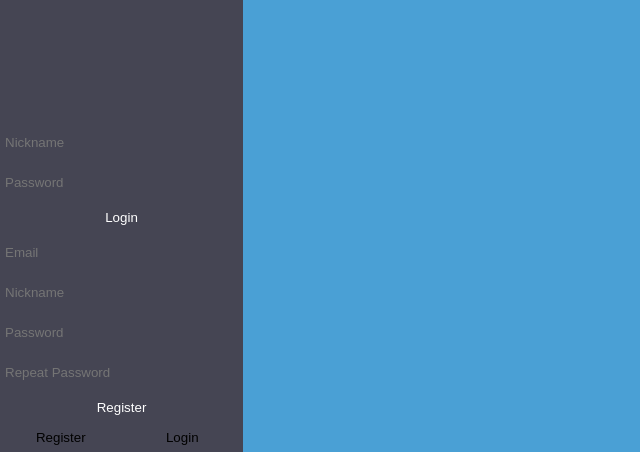
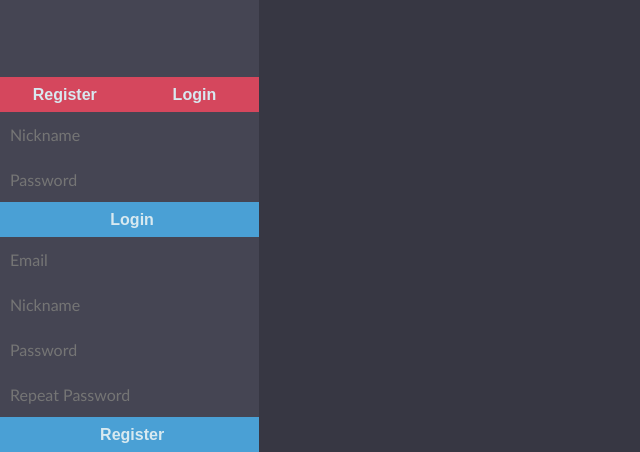
Before and after one commit to xico2001pt/ltw-mancala, a plain HTML site: page index.html in a window 1280 px wide. Shown: the part 348-800 px from the top of the page, without its empty margins (0-640 px from the left). Drawn offline with Linux system fonts and the light colour scheme.

Commit message:
Graphical changes

```diff
--- a/index.html
+++ b/index.html
@@ -31,21 +31,21 @@
             </div>
 
             <div id="navigation-login">
-                <div id="login-area">
-                    <input class="navigation-input" type="text" placeholder="Nickname" maxlength="30" required>
-                    <input class="navigation-input" type="password" placeholder="Password" maxlength="30" required>
-                    <button class="navigation-input" type="submit">Login</button>
-                </div>
-                <div id="register-area">
-                    <input class="navigation-input" type="text" placeholder="Email" maxlength="30" name="email" required>
-                    <input class="navigation-input" type="text" placeholder="Nickname" maxlength="30" required>
-                    <input class="navigation-input" type="password" placeholder="Password" required>
-                    <input class="navigation-input" type="password" placeholder="Repeat Password" maxlength="30" required>
-                    <button class="navigation-input" type="submit">Register</button>
-                </div>
                 <div id="navigation-login-buttons">
                     <button type="button">Register</button>
                     <button type="button">Login</button>
+                </div>
+                <div id="login-area">
+                    <input class="navigation-input-field" type="text" placeholder="Nickname" maxlength="25" required>
+                    <input class="navigation-input-field" type="password" placeholder="Password" maxlength="25" required>
+                    <button class="navigation-input-button" type="submit">Login</button>
+                </div>
+                <div id="register-area">
+                    <input class="navigation-input-field" type="text" placeholder="Email" maxlength="25" name="email" required>
+                    <input class="navigation-input-field" type="text" placeholder="Nickname" maxlength="25" required>
+                    <input class="navigation-input-field" type="password" placeholder="Password" maxlength="25" required>
+                    <input class="navigation-input-field" type="password" placeholder="Repeat Password" maxlength="25" required>
+                    <button class="navigation-input-button" type="submit">Register</button>
                 </div>
             </div>
         </nav>
--- a/styles/main.css
+++ b/styles/main.css
@@ -1,5 +1,5 @@
 main {
     width: 100%;
     height: 100vh;
-    background-color: rgb(74, 160, 213);
+    background-color: rgb(55, 55, 67);
 }
--- a/styles/mancala.css
+++ b/styles/mancala.css
@@ -3,4 +3,6 @@ body {
     width: 100%;
     height: 100%;
     display: inline-flex;
+    font-family: 'Trebuchet MS', 'Lucida Sans Unicode', 'Lucida Grande', 'Lucida Sans', Arial, sans-serif;
+    color: rgb(216, 233, 240);
 }
--- a/styles/navigation.css
+++ b/styles/navigation.css
@@ -1,5 +1,5 @@
 nav {
-    width: 300px;
+    width: 325px;
     height: 100vh;
     background-color: #454553;
     display: inline-flex;
@@ -28,11 +28,14 @@ nav {
 
 #navigation-menus td {
     padding: 0px;
+    font-size: larger;
+    height: 40px;
 }
 
 #navigation-menus img {
-    height: 25px;
+    height: 35px;
     margin: 5px;
+    margin-left: 15px;
     vertical-align: middle;
 }
 
@@ -40,40 +43,73 @@ nav {
     display: block;
 }
 
-.navigation-input {
-    background-color: rgba(0, 0, 0, 0);
+.navigation-input-field, .navigation-input-button {
     display: block;
     width: 100%;
-    height: 30px;
+    height: 35px;
     border: 0px;
     padding: 5px;
-    transition: 0.5s;
+    padding-left: 10px;
+    transition: 0.4s;
     color: rgb(255, 255, 255);
 }
 
-.navigation-input:hover {
-    background-color: rgba(255, 255, 255, 0.18);
+.navigation-input-field {
+    background-color: rgba(0, 0, 0, 0);
+    border-left-style: double;
+    font-family: 'Trebuchet MS', 'Lucida Sans Unicode', 'Lucida Grande', 'Lucida Sans', Arial, sans-serif;
+    font-size: medium;
 }
 
-.navigation-input:focus {
-    background-color: rgba(255, 255, 255, 0.18);
+.navigation-input-field:hover, .navigation-input-field:focus {
+    background-color: rgb(59, 59, 71);
+    box-shadow: 0px 0px 5px rgba(0, 0, 0, 0.4);
     outline: none;
 }
 
+.navigation-input-button {
+    background-color: rgb(74, 160, 213);
+    color: rgb(216, 233, 240);
+    font-weight: bold;
+    font-size: medium;
+}
+
+#navigation-login-buttons button:hover {
+    background-color: rgb(182, 71, 88);
+}
+
+#navigation-login-buttons button:active {
+    background-color: rgb(145, 56, 69);
+    transition: 0.1s;
+}
+
+.navigation-input-field:focus {
+    border-left-width: 8px;
+}
+
 #navigation-login-buttons {
-    height: 30px;
+    height: 35px;
     width: 100%;
     display: flex;
+    background-color: rgb(213, 71, 93);
+}
+
+.navigation-input-button:hover {
+    background-color: rgb(62, 131, 173);
+}
+
+.navigation-input-button:active {
+    background-color: rgb(53, 108, 143);
+    transition: 0.1s;
 }
 
 #navigation-login-buttons button {
     background-color: rgba(0, 0, 0, 0);
+    color: rgb(216, 233, 240);
+    font-weight: bold;
+    font-size: medium;
     width: 50%;
     padding: 0px;
     border: 0px;
     transition: 0.5s;
 }
-
-#navigation-login-buttons button:hover {
-    background-color: rgba(235, 88, 111, 1);
-}
```
